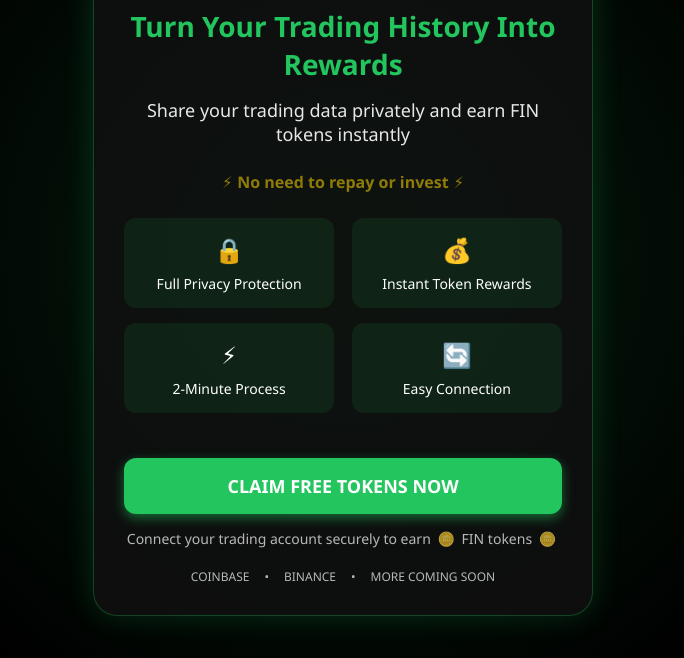
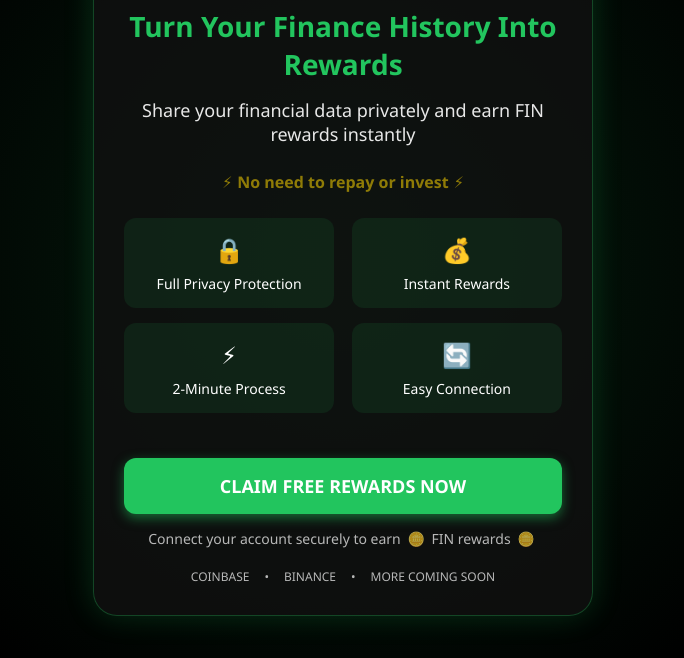
Before and after one commit to finquarium/finquarium-single-page-landing, a plain HTML site: page index.html in a window 1280 px wide. Shown: the part 142-800 px from the top of the page, without its empty margins (297-981 px from the left). Drawn offline with Linux system fonts and the light colour scheme.

Commit message:
Update copy

```diff
--- a/index.html
+++ b/index.html
@@ -3,7 +3,7 @@
 <head>
     <meta charset="UTF-8">
     <meta name="viewport" content="width=device-width, initial-scale=1.0">
-    <title>Finquarium - Earn Tokens for Your Trading Data</title>
+    <title>Finquarium - Earn Rewards for Your Financial Data</title>
     <style>
         * {
             margin: 0;
@@ -173,9 +173,9 @@
             <img src="https://finquarium.com/images/logo.png" alt="Finquarium Logo">
         </div>
 
-        <h1>Turn Your Trading History Into Rewards</h1>
+        <h1>Turn Your Finance History Into Rewards</h1>
 
-        <div class="tagline">Share your trading data privately and earn FIN tokens instantly</div>
+        <div class="tagline">Share your financial data privately and earn FIN rewards instantly</div>
 
         <div class="flash">
             <span>⚡</span> No need to repay or invest <span>⚡</span>
@@ -188,7 +188,7 @@
             </div>
             <div class="benefit">
                 <div class="benefit-icon">💰</div>
-                <div class="benefit-text">Instant Token Rewards</div>
+                <div class="benefit-text">Instant Rewards</div>
             </div>
             <div class="benefit">
                 <div class="benefit-icon">⚡</div>
@@ -200,10 +200,10 @@
             </div>
         </div>
 
-        <a href="https://finquarium.com/contribute" class="cta-btn">CLAIM FREE TOKENS NOW</a>
+        <a href="https://finquarium.com/contribute" class="cta-btn">CLAIM FREE REWARDS NOW</a>
 
         <div class="note">
-            Connect your trading account securely to earn <span class="coin-icon">🪙</span> FIN tokens <span class="coin-icon">🪙</span>
+            Connect your account securely to earn <span class="coin-icon">🪙</span> FIN rewards <span class="coin-icon">🪙</span>
         </div>
 
         <div class="platforms">
```
